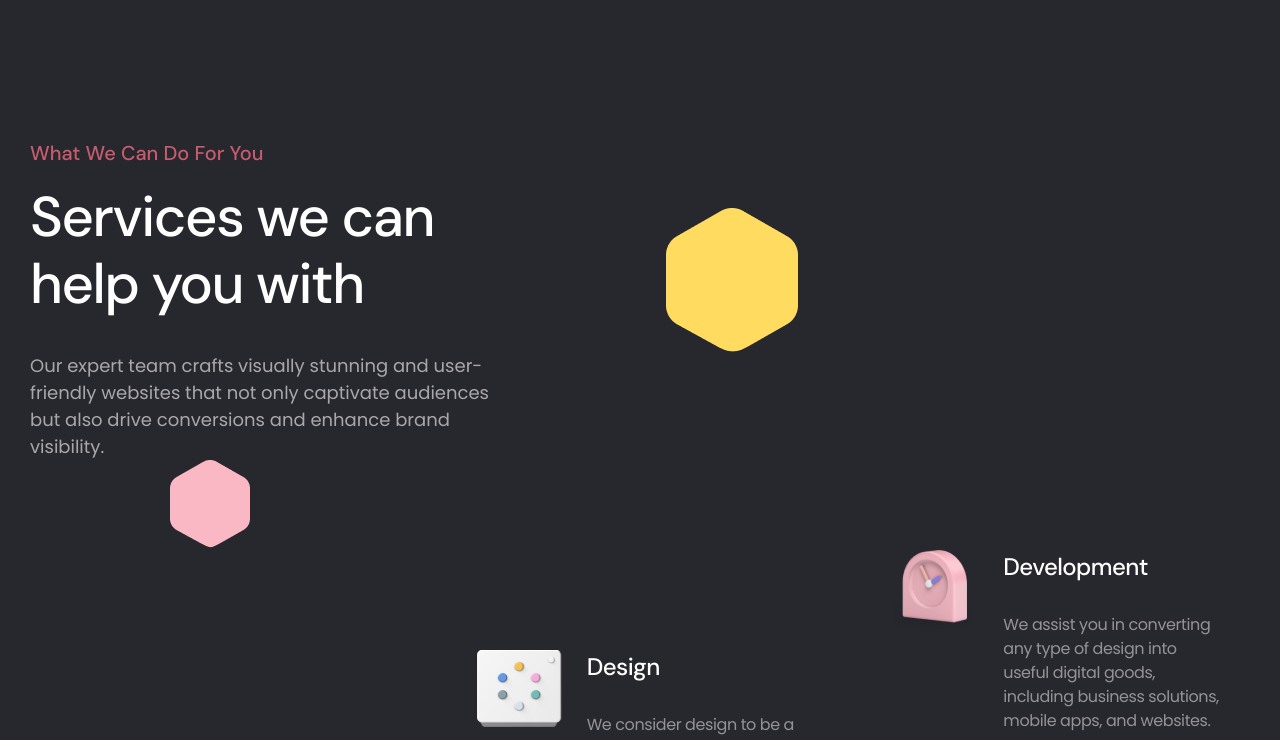
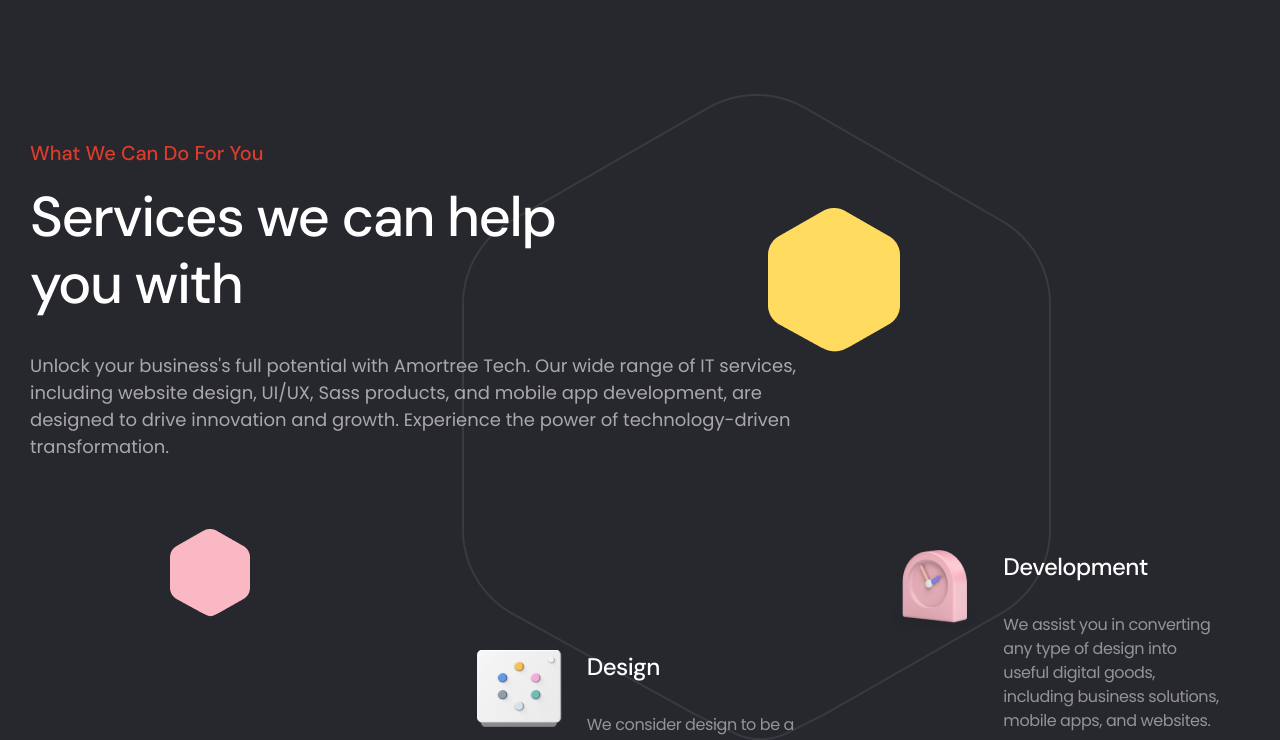
Before and after one commit to att-business-apps/att-landingpage, a Vue app in the folder att-website/: page / in a window 1280 px wide. Shown: the part 833-1573 px from the top of the page. Built offline with nearby package versions, Linux system fonts and the light colour scheme.

Commit message:
Content and UI corrections

```diff
--- a/att-website/package.json
+++ b/att-website/package.json
@@ -1,6 +1,6 @@
 {
   "name": "att-website",
-  "version": "0.0.0",
+  "version": "1.0.0",
   "private": true,
   "type": "module",
   "scripts": {
--- a/att-website/src/assets/sass/base/_variables.scss
+++ b/att-website/src/assets/sass/base/_variables.scss
@@ -11,12 +11,12 @@
     --color-accent2: #FAB8C4;
 
     --color-blue-shade: #6865FF;
-    --color-link: #2522BA;
+    --color-link: #003DA5;
     --color-mabel: #DBF8FF;
     --color-fog: #DBDEFF;
     --color-pink-shade: #FFD3DB;
     --color-peach: #FFEDDC;
-    --color-rose: #C75C6F;
+    --color-rose: #DB3C2D;
 
     --color-chart1: #896BA7;
     --color-chart2: #BADEFF;
--- a/att-website/src/assets/sass/elements/_sectionHeading.scss
+++ b/att-website/src/assets/sass/elements/_sectionHeading.scss
@@ -273,13 +273,13 @@
         }
         &.shape-2 {
             top: 210px;
-            left: 52%;
+            left: 60%;
             @media #{$md-layout} {
                 display: none;
             }
         }
         &.shape-3 {
-            top: 40%;
+            top: 46%;
             left: 170px;
         }
     }
--- a/att-website/src/assets/sass/layout/_footerWhite.scss
+++ b/att-website/src/assets/sass/layout/_footerWhite.scss
@@ -23,10 +23,10 @@
                 font-size: 30px;
                 padding: 5px;
                 @media #{$md-layout} {
-                   font-size: 20px;
+                    font-size: 26px;
                 }
                 &:hover {
-                    color: var(--color-link);
+                    color: var(--color-primary);
                 }
             }
         }
--- a/att-website/src/assets/sass/layout/_serviceSec.scss
+++ b/att-website/src/assets/sass/layout/_serviceSec.scss
@@ -36,7 +36,7 @@
         p {
             color: var(--color-white);
             margin: 0 0 40px;
-            width: 40%;
+            width: 64%;
             opacity: .6;
             font-size: var(--font-body-1);
         }
--- a/att-website/src/views/HomeView.vue
+++ b/att-website/src/views/HomeView.vue
@@ -10,13 +10,11 @@
             <div class="banner-content">
               <div class="animate__animated fadeInUp" style="animation-duration: 1s;">
                 <h1 class="title">Build beautiful website &amp; mobile apps.</h1>
-                <span class="subtitle">
+                <p class="subtitle">
                   At Amortree Tech, we're passionate about harnessing the power of technology to transform businesses
-                  and drive
-                  innovation. As a leading provider of comprehensive IT solutions, we specialize in a wide range of
-                  services tailored to
-                  meet the diverse needs of our clients.
-                </span>
+                  and drive innovation. As a leading provider of comprehensive IT solutions, we specialize in a wide
+                  range of services tailored to meet the diverse needs of our clients.
+                </p>
                 <!-- <a class="amor-btn btn-fill-primary btn-large" href="/">Get Started</a> -->
               </div>
             </div>
@@ -58,9 +56,12 @@
       <div class="container">
         <div class="section-heading heading-left mb--20 mb_md--70 ">
           <div class="subtitle">What We Can Do For You</div>
-          <h2 class="title">Services we can <br> help you with</h2>
-          <p>Our expert team crafts visually stunning and user-friendly websites that not only captivate audiences but
-            also drive conversions and enhance brand visibility.</p>
+          <h2 class="title">Services we can help you with</h2>
+          <p>
+            Unlock your business's full potential with Amortree Tech. Our wide range of IT services, including
+            website design, UI/UX, Sass products, and mobile app development, are designed to drive innovation and
+            growth. Experience the power of technology-driven transformation.
+          </p>
         </div>
         <div class="row">
           <div class="col-lg-4 mt--200 mt_md--0">
@@ -100,6 +101,7 @@
         </div>
       </div>
       <ul class="shape-group-7 list-unstyled">
+        <li class="shape shape-1"><img src="../assets/img/circle-1.png" alt="Line"></li>
         <li class="shape shape-2"><img src="../assets/img/bubble-2.png" alt="Line"></li>
         <li class="shape shape-3"><img src="../assets/img/bubble-1.png" alt="Line"></li>
       </ul>
```
Also changed, not shown: att-website/index.html (+8 -4 lines), att-website/src/assets/css/style.css, 1 other file (tests, documents, lock files or other folders). Lines whose indentation alone changed are shown as unchanged.
